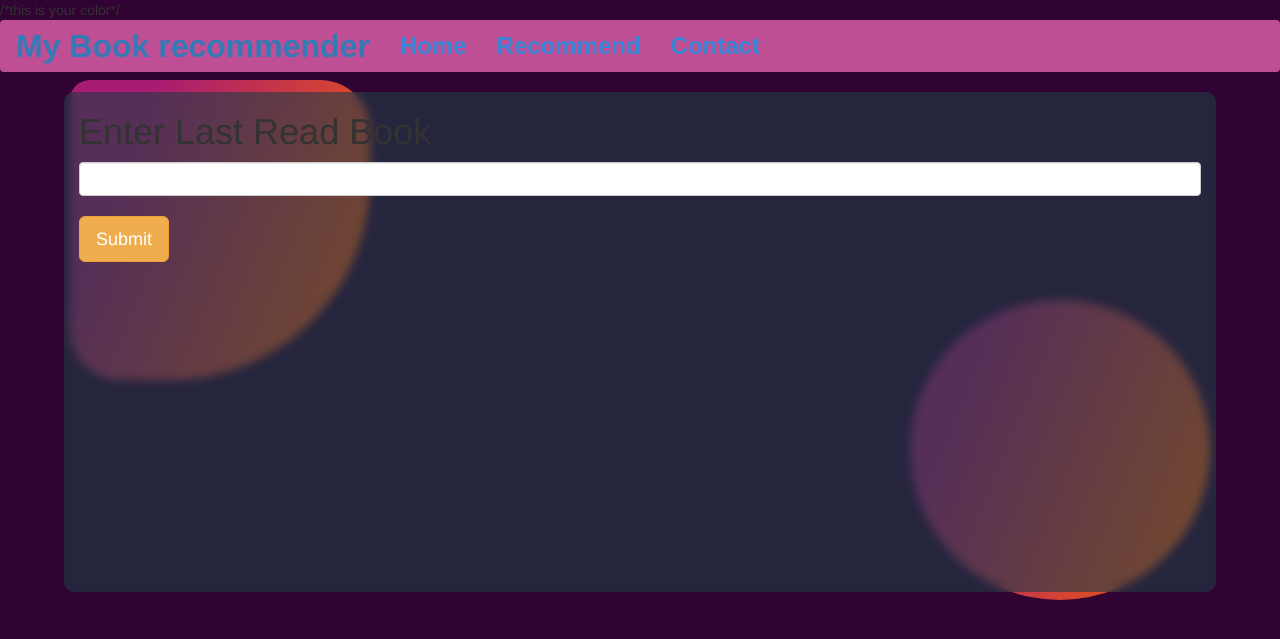
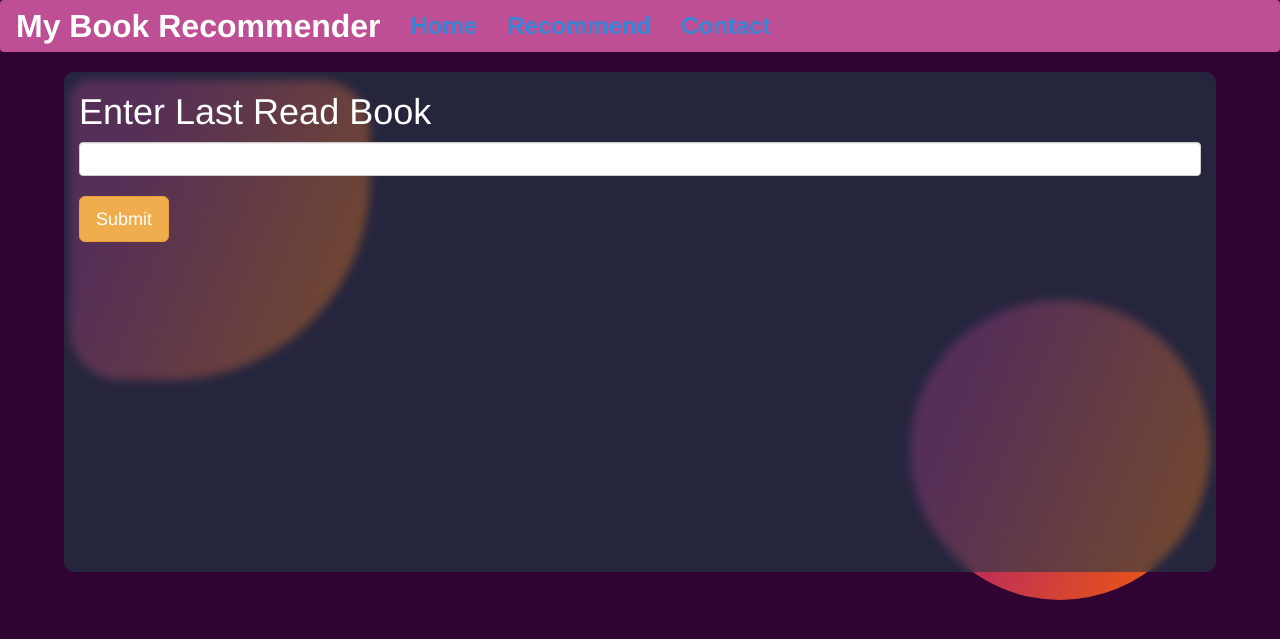
Before and after one commit to Athena-2003/Book-Recommendation-System, a Flask app: page /recommend in a window 1280 px wide. Shown: the top 639 px of the page. Run offline with Flask 2, Linux system fonts and the light colour scheme; parts of the project's set-up code (start-up, migrations or seed data) failed here and were passed over.

Commit message:
Changes to the smaller model

```diff
--- a/app.py
+++ b/app.py
@@ -2,7 +2,7 @@ from flask import Flask,render_template,request
 import pickle
 import numpy as np
 
-popular_df = pickle.load(open('my_books','rb'))
+popular_df = pickle.load(open('popular.pkl','rb'))
 pt = pickle.load(open('pt.pkl','rb'))
 books = pickle.load(open('books.pkl','rb'))
 similarity_scores = pickle.load(open('similarity_scores.pkl','rb'))
--- a/templates/index.html
+++ b/templates/index.html
@@ -27,11 +27,15 @@
   z-index: 4;
    }
 
+ .navbar-brand {
+    color: #FFFFFF
+ }
+
 </style>
 <body style="background-color:rgb(49,3,51)">
 
     <nav class="navbar" style="background-color:#bf4f94">
-        <a class="navbar-brand"><font size='6'><b>My Book recommender</b></font></a>
+        <a class="navbar-brand"><font size='6'><b>My Book Recommender</b></font></a>
        <font size="5" face='Arial' colour='black'><b>
         <ul class="nav navbar-nav">
             <li><a href="/">Home</a></li>
--- a/templates/recommend.html
+++ b/templates/recommend.html
@@ -60,12 +60,19 @@
     border-radius: 50%;
 
   }
+  .rec {
+    color: #FFFFFF
+  }
+  .navbar-brand {
+    color: #FFFFFF
+ }
+
 
 </style>
-<body style="background-color:rgb(49,3,51)"> /*this is your color*/
+<body style="background-color:rgb(49,3,51)"> <!--this is your color-->
 
     <nav class="navbar" style="background-color:#bf4f94"> <!/*change the color*/>
-        <a class="navbar-brand"><font size='6'><b>My Book recommender</b></font></a>
+        <a class="navbar-brand"><font size='6'><b>My Book Recommender</b></font></a>
        <font size="5" face='Arial' colour='black'><b>
         <ul class="nav navbar-nav"> <!/*change the color for this class in style tag*/>
             <li><a href="/">Home</a></li>
```
